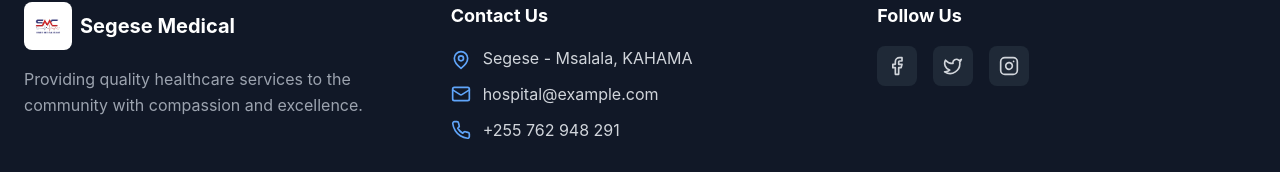
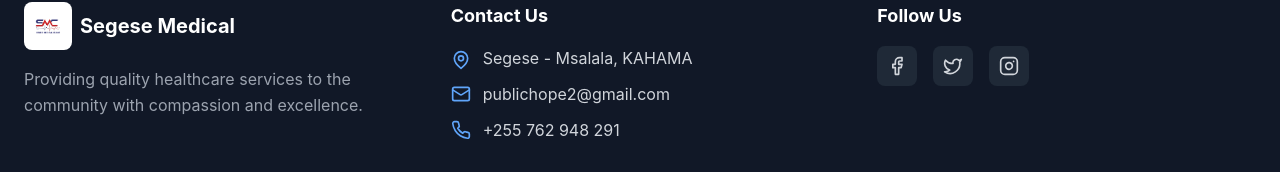
Before and after one commit to Johnson1425-ux/segese_new_frontend, a React (Vite) app: page /about in a window 1280 px wide. Shown: the part 2068-2240 px from the top of the page. Built offline with nearby package versions, Linux system fonts and the light colour scheme; no server answers.

Commit message:
Added a working email

```diff
--- a/src/pages/AboutUs.jsx
+++ b/src/pages/AboutUs.jsx
@@ -374,8 +374,8 @@ export default function AboutUs() {
                 </div>
                 <div className="flex items-center">
                   <Mail className="w-5 h-5 mr-3 text-blue-400" />
-                  <a href="mailto:hospital@example.com" className="hover:text-white transition-colors">
-                    hospital@example.com
+                  <a href="mailto:publichope2@gmail.com" className="hover:text-white transition-colors">
+                    publichope2@gmail.com
                   </a>
                 </div>
                 <div className="flex items-center">
--- a/src/pages/Home.jsx
+++ b/src/pages/Home.jsx
@@ -419,8 +419,8 @@ export default function Home() {
                 </div>
                 <div className="flex items-center">
                   <Mail className="w-5 h-5 mr-3 text-blue-400" />
-                  <a href="mailto:hospital@example.com" className="hover:text-white transition-colors">
-                    hospital@example.com
+                  <a href="mailto:publichope2@gmail.com" className="hover:text-white transition-colors">
+                    publichope2@gmail.com
                   </a>
                 </div>
                 <div className="flex items-center">
--- a/src/pages/ServicesPage.jsx
+++ b/src/pages/ServicesPage.jsx
@@ -406,8 +406,8 @@ export default function ServicesPage() {
                 </div>
                 <div className="flex items-center">
                   <Mail className="w-5 h-5 mr-3 text-blue-400" />
-                  <a href="mailto:hospital@example.com" className="hover:text-white transition-colors">
-                    hospital@example.com
+                  <a href="mailto:publichope2@gmail.com" className="hover:text-white transition-colors">
+                    publichope2@gmail.com
                   </a>
                 </div>
                 <div className="flex items-center">
```
Also changed, not shown: 2 other files (tests, documents, lock files or other folders).
